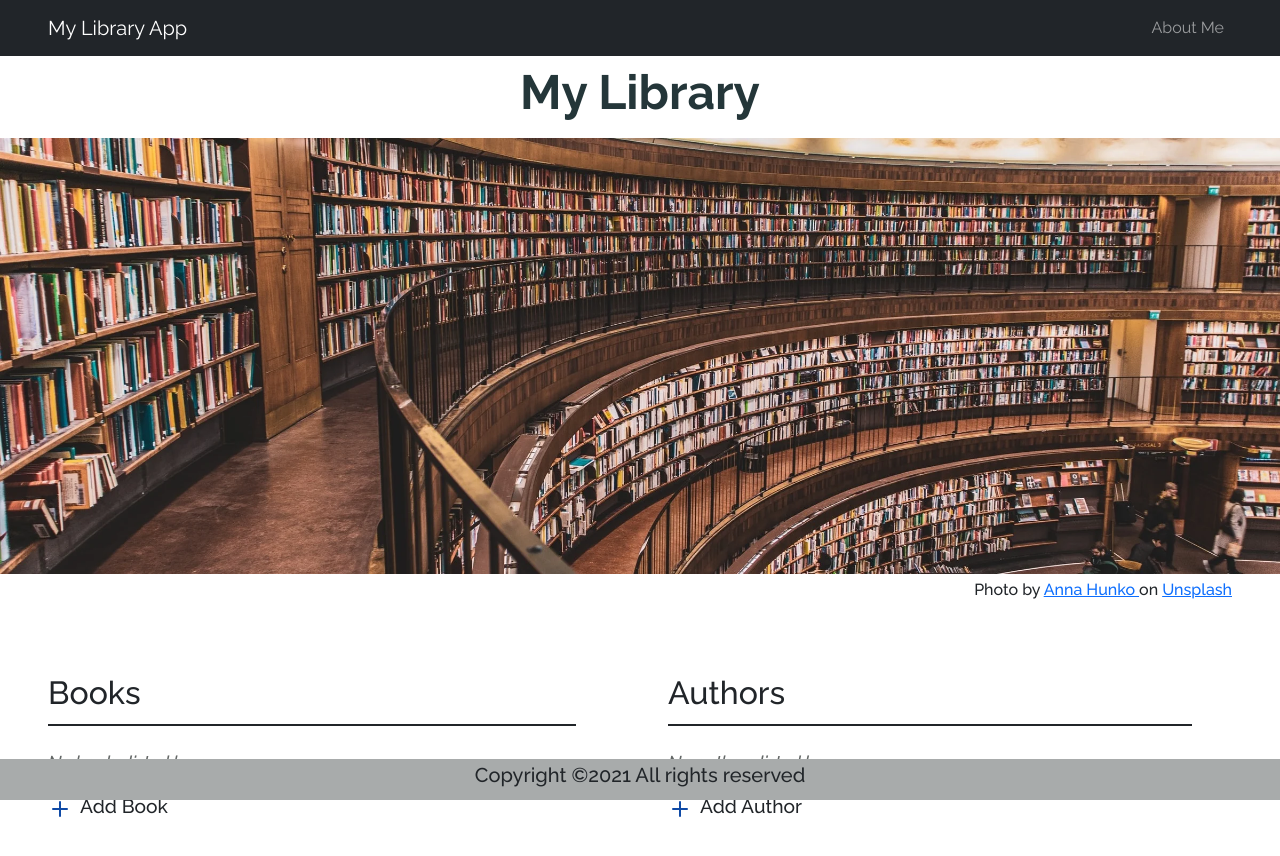
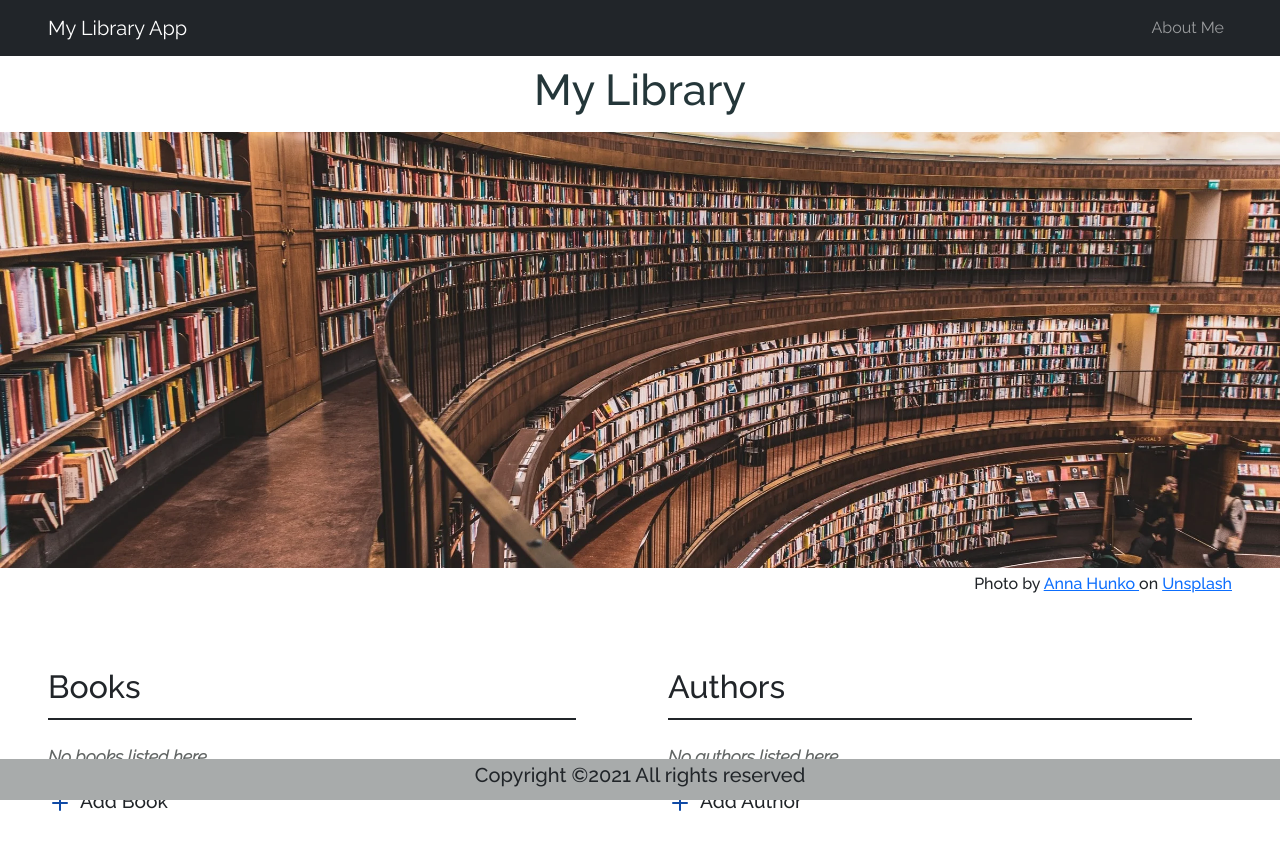
Before and after one commit to Chamindu-Kasun/Library-App, a React (Create React App) app: page / in a window 1280 px wide. Shown: the top 856 px of the page. Built offline with nearby package versions, Linux system fonts and the light colour scheme.

Commit message:
Final Commit

```diff
--- a/src/assets/styles/partials/_welcome.scss
+++ b/src/assets/styles/partials/_welcome.scss
@@ -4,8 +4,8 @@
 .welcome{
   h1{
     color: $font-color;
-    font-size: 3em;
-    font-weight: 700;
+    font-size: 2.7em;
+    font-weight: 500;
   }
   @include respond(mobile) {
     h1 {
```
